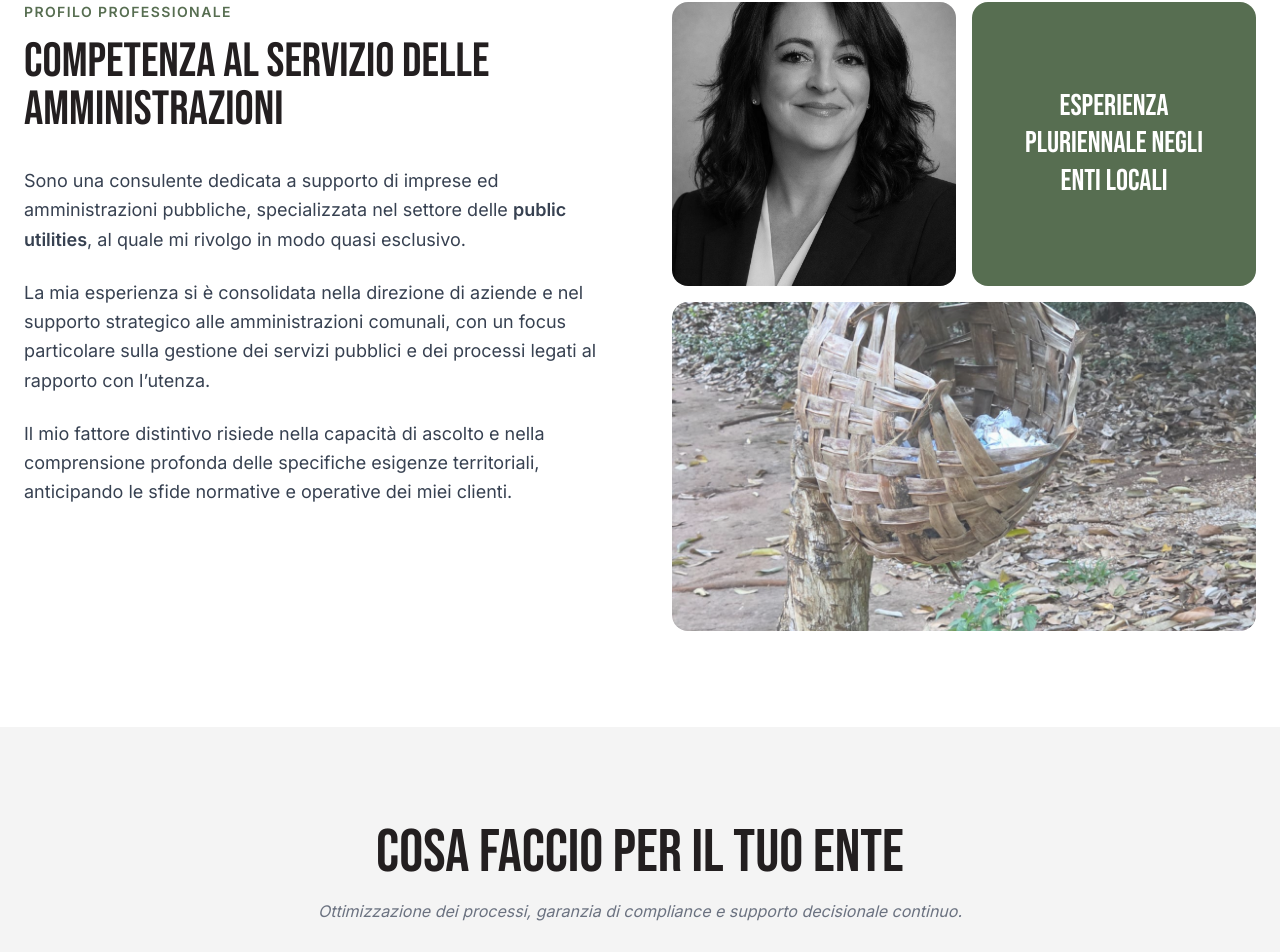
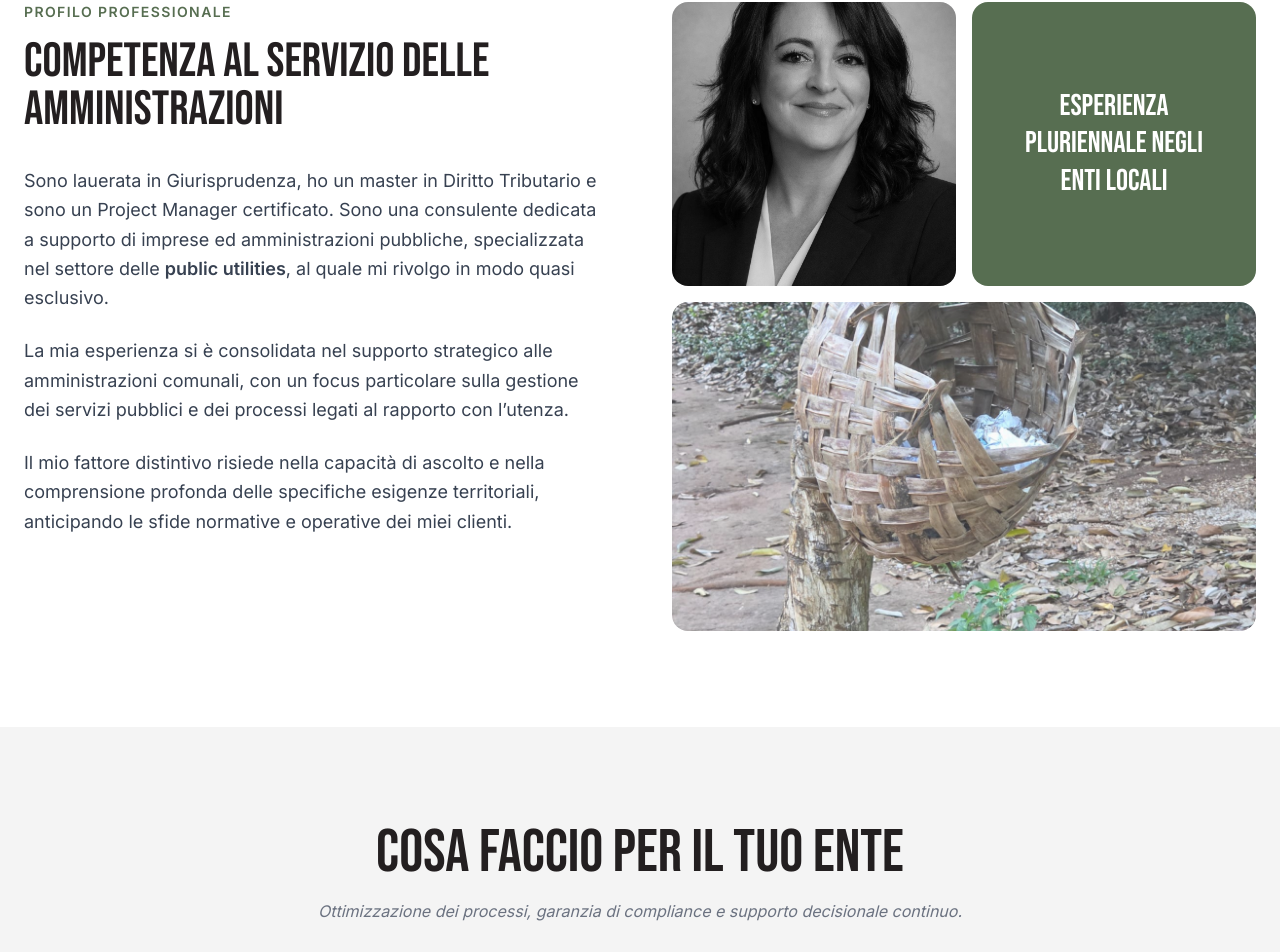
Before and after one commit to enricofortin/stefania_iannotta, a React (Vite) app: page / in a window 1280 px wide. Shown: the part 1042-1994 px from the top of the page. Built offline with nearby package versions, Linux system fonts and the light colour scheme.

Commit message:
Revise professional profile details in About component
Updated professional profile description to include educational background and certification.

```diff
--- a/components/About.tsx
+++ b/components/About.tsx
@@ -11,10 +11,11 @@ const About: React.FC = () => {
             <h2 className="font-heading text-5xl mb-8">COMPETENZA AL SERVIZIO DELLE AMMINISTRAZIONI</h2>
             <div className="space-y-6 text-lg text-gray-700 leading-relaxed">
               <p>
+                Sono lauerata in Giurisprudenza, ho un master in Diritto Tributario e sono un Project Manager certificato.
                 Sono una consulente dedicata a supporto di imprese ed amministrazioni pubbliche, specializzata nel settore delle <strong>public utilities</strong>, al quale mi rivolgo in modo quasi esclusivo.
               </p>
               <p>
-                La mia esperienza si è consolidata nella direzione di aziende e nel supporto strategico alle amministrazioni comunali, con un focus particolare sulla gestione dei servizi pubblici e dei processi legati al rapporto con l’utenza.
+                La mia esperienza si è consolidata nel supporto strategico alle amministrazioni comunali, con un focus particolare sulla gestione dei servizi pubblici e dei processi legati al rapporto con l’utenza.
               </p>
               <p>
                 Il mio fattore distintivo risiede nella capacità di ascolto e nella comprensione profonda delle specifiche esigenze territoriali, anticipando le sfide normative e operative dei miei clienti.
```
